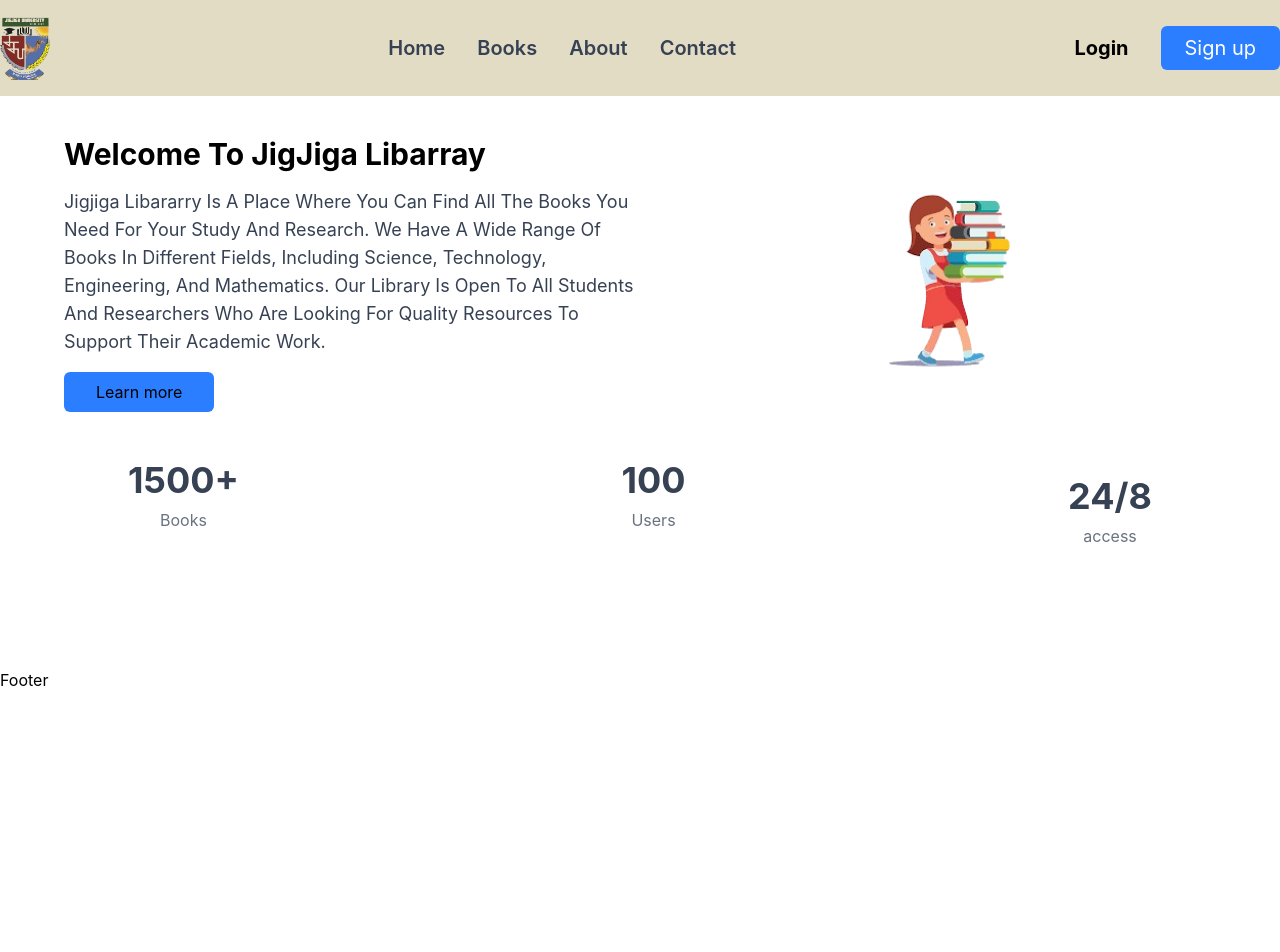
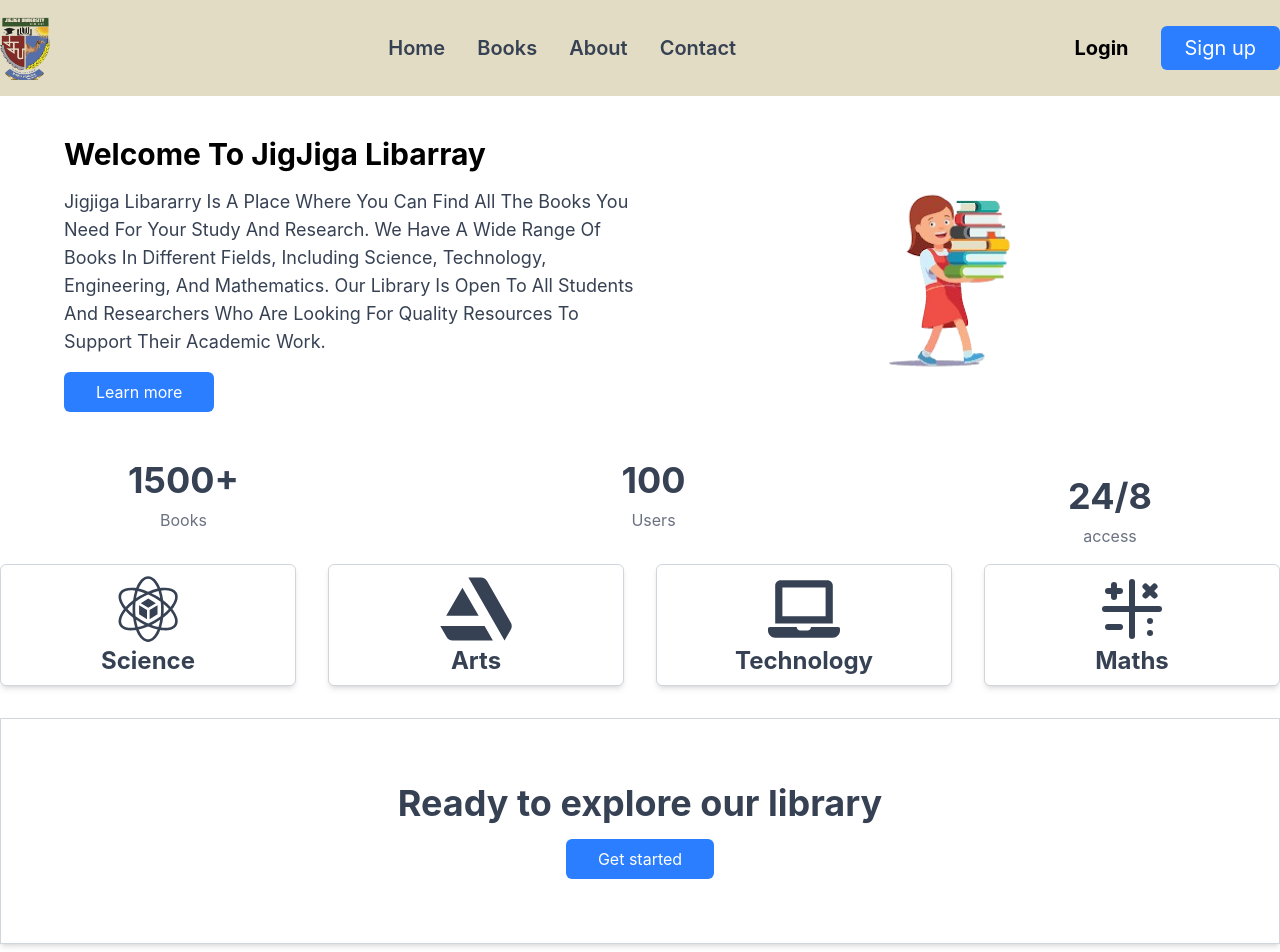
Before and after one commit to saynis/react-js-course-2026, a React (Vite) app in the folder iftin-libarray/: page / in a window 1280 px wide. Shown: the top 952 px of the page. Before the commit the page ends 800 px from the top, so only its background shows below. Built offline with nearby package versions, Linux system fonts and the light colour scheme.

Commit message:
waxaan ka shaqaynay shaqo loo baahnaa

```diff
--- a/iftin-libarray/package.json
+++ b/iftin-libarray/package.json
@@ -13,6 +13,7 @@
     "@tailwindcss/vite": "^4.3.3",
     "react": "^19.2.8",
     "react-dom": "^19.2.8",
+    "react-icons": "^5.7.0",
     "react-router-dom": "^7.18.2",
     "tailwindcss": "^4.3.3"
   },
--- a/iftin-libarray/src/components/Footer.jsx
+++ b/iftin-libarray/src/components/Footer.jsx
@@ -2,7 +2,9 @@
 
 function Footer() {
   return (
-    <div>Footer</div>
+    <div className="text-center bg-[#E3DCC4] py-8 ">
+       <p className="text-md text-gray-700">    © 2023 jigjiga Librarry. All rights reserved.</p>
+    </div>
   )
 }
 
--- /dev/null
+++ b/iftin-libarray/src/components/contact/Form.jsx
@@ -0,0 +1,7 @@
+function Form() {
+  return (
+    <div>Form</div>
+  )
+}
+
+export default Form
--- /dev/null
+++ b/iftin-libarray/src/components/contact/VirtualForm.jsx
@@ -0,0 +1,9 @@
+
+
+function VirtualForm() {
+  return (
+    <div>VirtualForm</div>
+  )
+}
+
+export default VirtualForm
--- /dev/null
+++ b/iftin-libarray/src/components/home/Icons.jsx
@@ -0,0 +1,49 @@
+import { GiMaterialsScience } from "react-icons/gi";
+import { FaArtstation } from "react-icons/fa";
+import { FaLaptop } from "react-icons/fa";
+import { TbMathSymbols } from "react-icons/tb";
+
+function Icons() {
+    return (
+        <div className="max-w-7xl mx-auto">
+
+            <div className="grid md:grid-cols-2 lg:grid-cols-4 grid-cols-1 gap-8">
+                {/* science */}
+                <div className="shadow-md
+                 bg-white rounded-md  border border-gray-300 text-center py-2">
+                    <GiMaterialsScience  className="  md:text-7xl text-4xl mx-auto text-gray-700"/>
+                    <h2 className="md:text-2xl text-md text-gray-700 font-bold">Science</h2>
+                </div>
+
+                {/* arts */}
+                  <div className="shadow-md
+                 bg-white rounded-md  border border-gray-300 text-center py-2">
+                    <FaArtstation  className="md:text-7xl text-4xl mx-auto text-gray-700"/>
+                    <h2 className="md:text-2xl text-md text-gray-700 font-bold">Arts</h2>
+                </div>
+
+
+                {/* technology */}
+                    <div className="shadow-md
+                 bg-white rounded-md  border border-gray-300 text-center py-2">
+                    <FaLaptop  className="md:text-7xl text-4xl mx-auto text-gray-700"/>
+                    <h2 className="md:text-2xl text-md text-gray-700 font-bold">Technology</h2>
+                </div>
+
+
+               {/* maths */}
+                    <div className="shadow-md
+                 bg-white rounded-md  border border-gray-300 text-center py-2">
+                    <TbMathSymbols  className="md:text-7xl text-4xl mx-auto text-gray-700 "/>
+                    <h2 className="md:text-2xl text-md text-gray-700 font-bold">Maths</h2>
+                </div>
+
+
+            </div>
+
+
+        </div>
+    )
+}
+
+export default Icons
--- /dev/null
+++ b/iftin-libarray/src/components/home/Ready.jsx
@@ -0,0 +1,16 @@
+
+
+function Ready() {
+  return (
+    <div className="max-w-7xl mx-auto mt-8">
+
+        <div className="text-center py-16 bg-white shadow-md border border-gray-300">
+              <h3 className="md:text-4xl text-2xl font-bold text-gray-700 mb-4 ">Ready to explore our library</h3>
+              <button className="py-2 px-8 bg-[#2A7EFF] rounded-md text-white">Get started</button>
+        </div>
+
+    </div>
+  )
+}
+
+export default Ready
--- a/iftin-libarray/src/pages/About.jsx
+++ b/iftin-libarray/src/pages/About.jsx
@@ -2,7 +2,47 @@
 
 function About() {
   return (
-    <div className="py-18">About</div>
+    <div className="py-28">
+
+      <div className=" bg-[#E3DCC4] py-12  px-16">
+        <p className="md:text-4xl text-2xl text-gray-500 font-bold">About  <span className="text-gray-700 capitalize">us</span> </p>
+      </div>
+
+
+
+      <div className="max-w-7xl mx-auto mt-8">
+
+
+        <div className="md:flex-row flex  flex-col-reverse  md:gap-24 gap-8  px-4 md:px-0">
+
+
+          {/* content */}
+          <div className="md:w-1/2 w-full">
+            <p className="leading-tight ">
+              Jigjiga University is one of the public higher institutions that was founded in March 2007, along with the Second-Generation universities in Ethiopia. It is located in the emerging town of Jigjiga the capital city of Ethiopian Somali regional state, 635 kilometers away from Addis Ababa. <br /> <br /> The University officially started  its service with 712 students, 66 and 99 administrative in three faculties in 2007.
+
+              In the recent years, the intake capacity is increasing from year to year. So currently, it has a total of 21,554 students studying in 57 various academic programs and 627 post-graduate students pursuing in six academic programs.
+                <br /> <br /> These programs are operating under eight Colleges, three Schools and an Institute.
+
+              To this effect, the university has shown much achievement in education, research and community service. Last year only, 1888 students are graduated from different discipline that are capable of playing a great role in the development of the country.
+
+              <br /> <br /> In it is aim is conducting demand driven research and communicating relevant research output which are problem solving and result oriented. Most of these research focus in pastoral and agro- pastoral studies. The research output communication is one strategic objective that focuses on adoption and adaptation of locally relevant technology and its transferring and assessing the community awareness
+            </p>
+
+          </div>
+
+
+          {/* image */}
+          <div className="md:w-1/2 w-full">
+            <img src="/jigjiga-image.jpg" alt="" />
+          </div>
+
+        </div>
+
+
+      </div>
+
+    </div>
   )
 }
 
--- a/iftin-libarray/src/pages/Contact.jsx
+++ b/iftin-libarray/src/pages/Contact.jsx
@@ -1,8 +1,33 @@
+import Form from "../components/contact/Form"
+import VirtualForm from "../components/contact/VirtualForm"
 
 
 function Contact() {
   return (
-    <div className="py-18">Contact</div>
+    <div className="py-28">
+
+     <div className="text-center bg-[#E3DCC4] py-16">
+
+        <h2 className="md:text-4xl text-2xl text-[#2A7EFF] font-bold capitalize mb-8">Get in Touch</h2>
+        <p className="text-lg md:text-xl text-gray-500 ">Jigjiga Library is a space dedicated to learning,  <br /> research, and community engagement. <br /> We’re here to support your educational journey,  <br /> and encourage the sharing of knowledge and ideas.</p>
+
+     </div>
+
+
+     <div className="max-w-7xl mx-auto mt-8">
+
+
+     <div className="md:flex md:gap-24 gap-8">
+
+          <Form />
+
+          <VirtualForm />
+
+     </div>
+
+     </div>
+
+    </div>
   )
 }
 
--- a/iftin-libarray/src/pages/Home.jsx
+++ b/iftin-libarray/src/pages/Home.jsx
@@ -1,3 +1,5 @@
+import Icons from "../components/home/Icons"
+import Ready from "../components/home/Ready"
 
 
 function Home() {
@@ -21,7 +23,7 @@ function Home() {
           quality resources to support their academic work.
           </p>
 
-           <button className="py-2 px-8 bg-[#2A7EFF] rounded-md">Learn more</button>
+           <button className="py-2 px-8 bg-[#2A7EFF] rounded-md text-white">Learn more</button>
       </div>
 
 
@@ -57,6 +59,12 @@ function Home() {
 
     </section>
 
+    {/* icons */}
+    <Icons />
+
+    {/* call to action */}
+    <Ready />
+
       </div>
   )
 }
```
Also changed, not shown: iftin-libarray/public/jigjiga-image.jpg (added), 1 other file (tests, documents, lock files or other folders).
